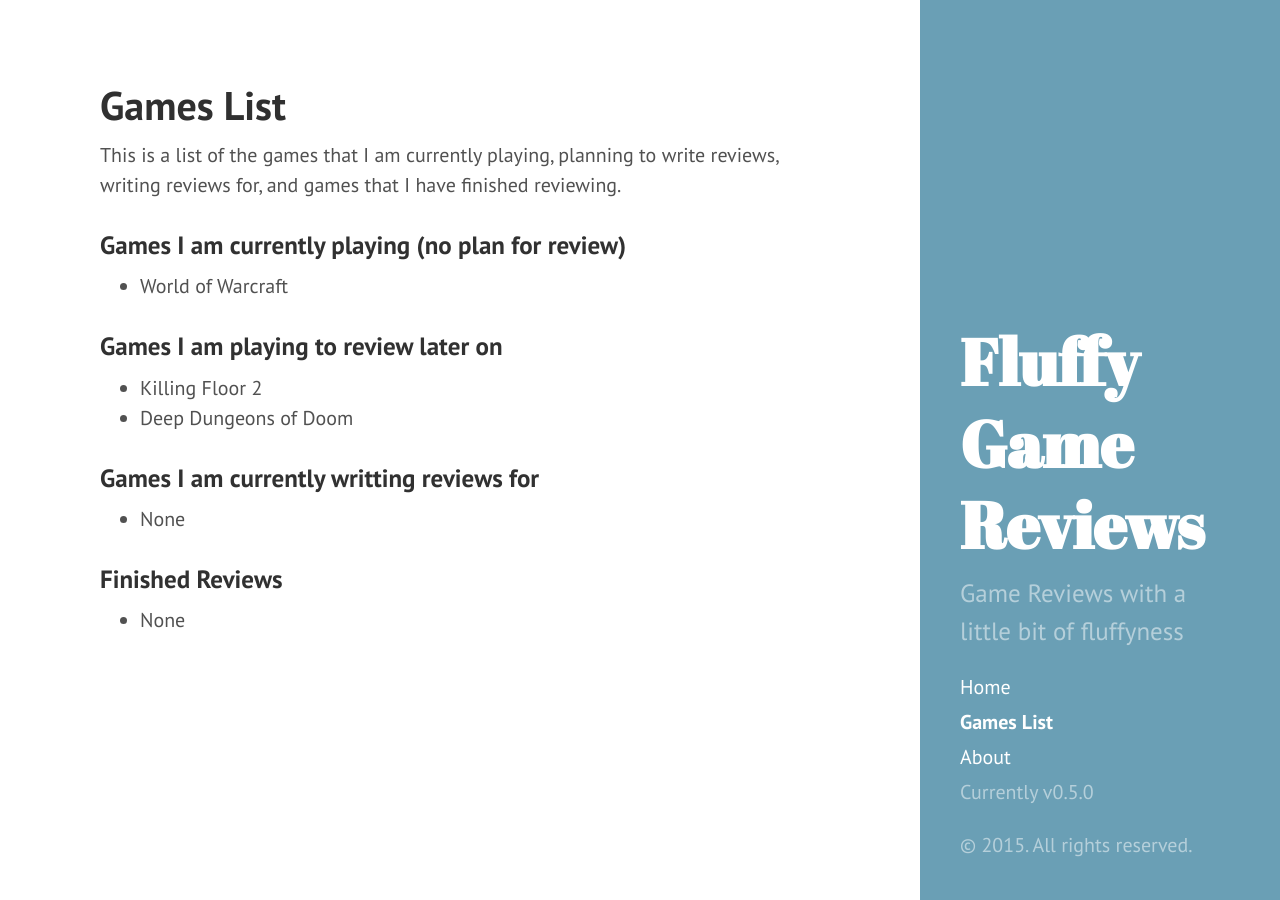
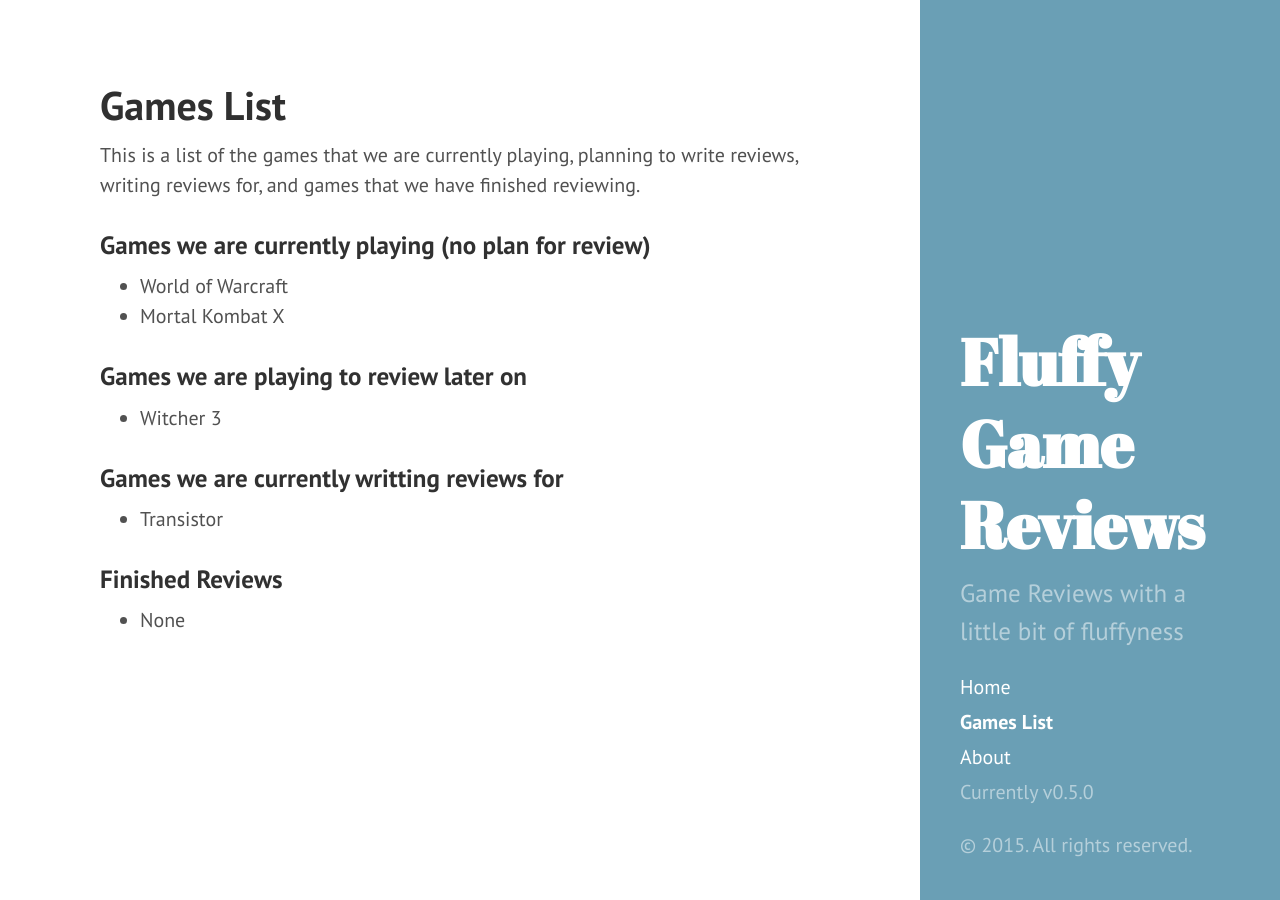
Before and after one commit to LordFluffyPants/LordFluffyPants.github.io, a Jekyll site: the page built from GamesList.md, in a window 1280 px wide. Built offline with Jekyll 4.4.1, drawn with Linux system fonts in a browser that asks for light colours; Markdown is read by kramdown in place of the engine named in the settings.

Commit message:
updated games list to reflect changes

```diff
--- a/GamesList.md
+++ b/GamesList.md
@@ -3,17 +3,17 @@ layout: page
 title: Games List
 ---
 
-This is a list of the games that I am currently playing, planning to write reviews, writing reviews for, and games that I have finished reviewing.
+This is a list of the games that we are currently playing, planning to write reviews, writing reviews for, and games that we have finished reviewing.
 
-###Games I am currently playing (no plan for review)
+###Games we are currently playing (no plan for review)
 + World of Warcraft
++ Mortal Kombat X
 
-###Games I am playing to review later on
-+ Killing Floor 2
-+ Deep Dungeons of Doom
+###Games we are playing to review later on
++ Witcher 3
 
-###Games I am currently writting reviews for
-+ None
+###Games we are currently writting reviews for
++ Transistor
 
 ###Finished Reviews
 + None
```
